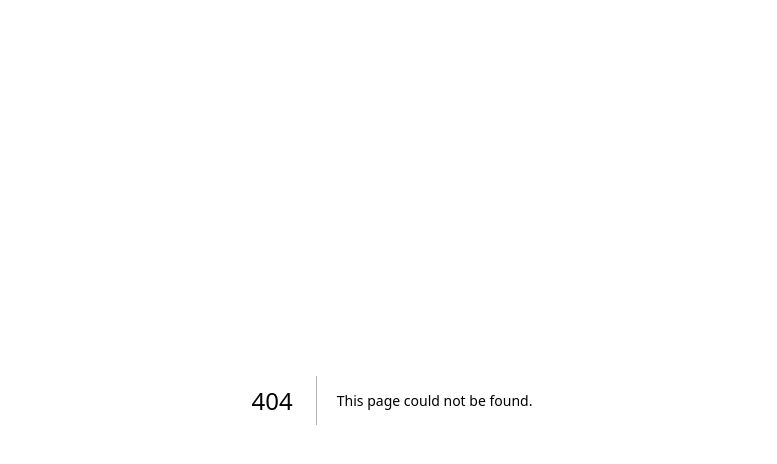
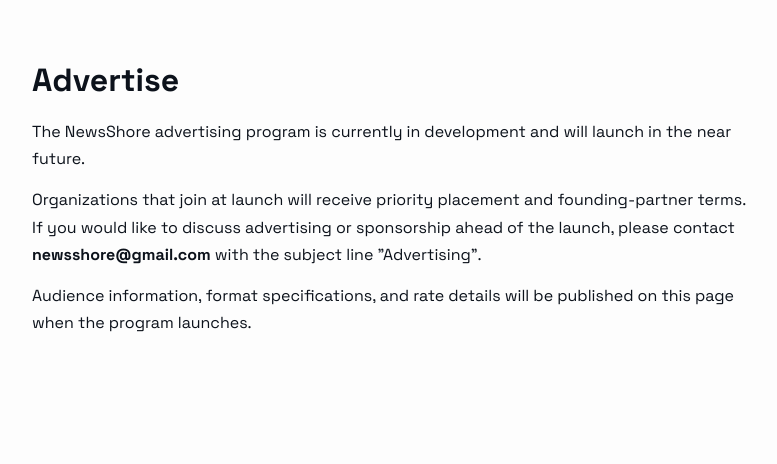
Before and after one commit to Queen135720/NewsShore, a Next.js app: page /advertise in a window 1280 px wide. Before the commit this address had no page. Shown: the top 464 px of the page, without its empty margins (248-1025 px from the left). Built offline with nearby package versions, Linux system fonts and the light colour scheme.

Commit message:
Create AdvertisePage component for advertising info

```diff
--- /dev/null
+++ b/src/app/advertise/page.jsx
@@ -0,0 +1,24 @@
+const wrap = { maxWidth: '760px', margin: '0 auto', padding: '56px 20px 96px' };
+const h1s = { fontSize: '2rem', fontWeight: 700, marginBottom: '10px' };
+const ps = { marginTop: '14px', marginBottom: '14px', lineHeight: 1.7 };
+
+export default function AdvertisePage() {
+  return (
+    <div style={wrap}>
+      <h1 style={h1s}>Advertise</h1>
+      <p style={ps}>
+        The NewsShore advertising program is currently in development and will launch in the
+        near future.
+      </p>
+      <p style={ps}>
+        Organizations that join at launch will receive priority placement and founding-partner
+        terms. If you would like to discuss advertising or sponsorship ahead of the launch,
+        please contact <strong>newsshore@gmail.com</strong> with the subject line "Advertising".
+      </p>
+      <p style={ps}>
+        Audience information, format specifications, and rate details will be published on
+        this page when the program launches.
+      </p>
+    </div>
+  );
+}
```
